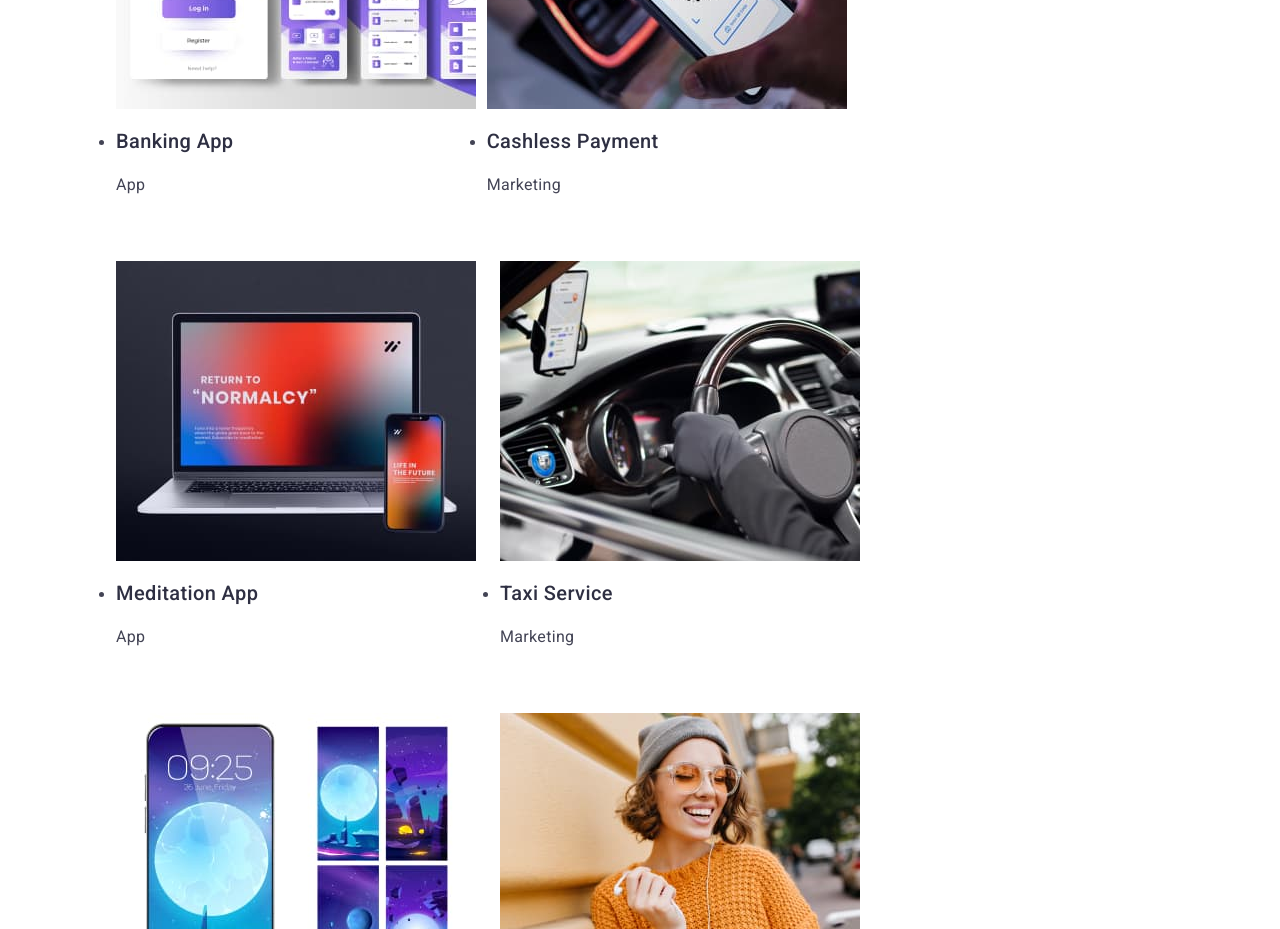
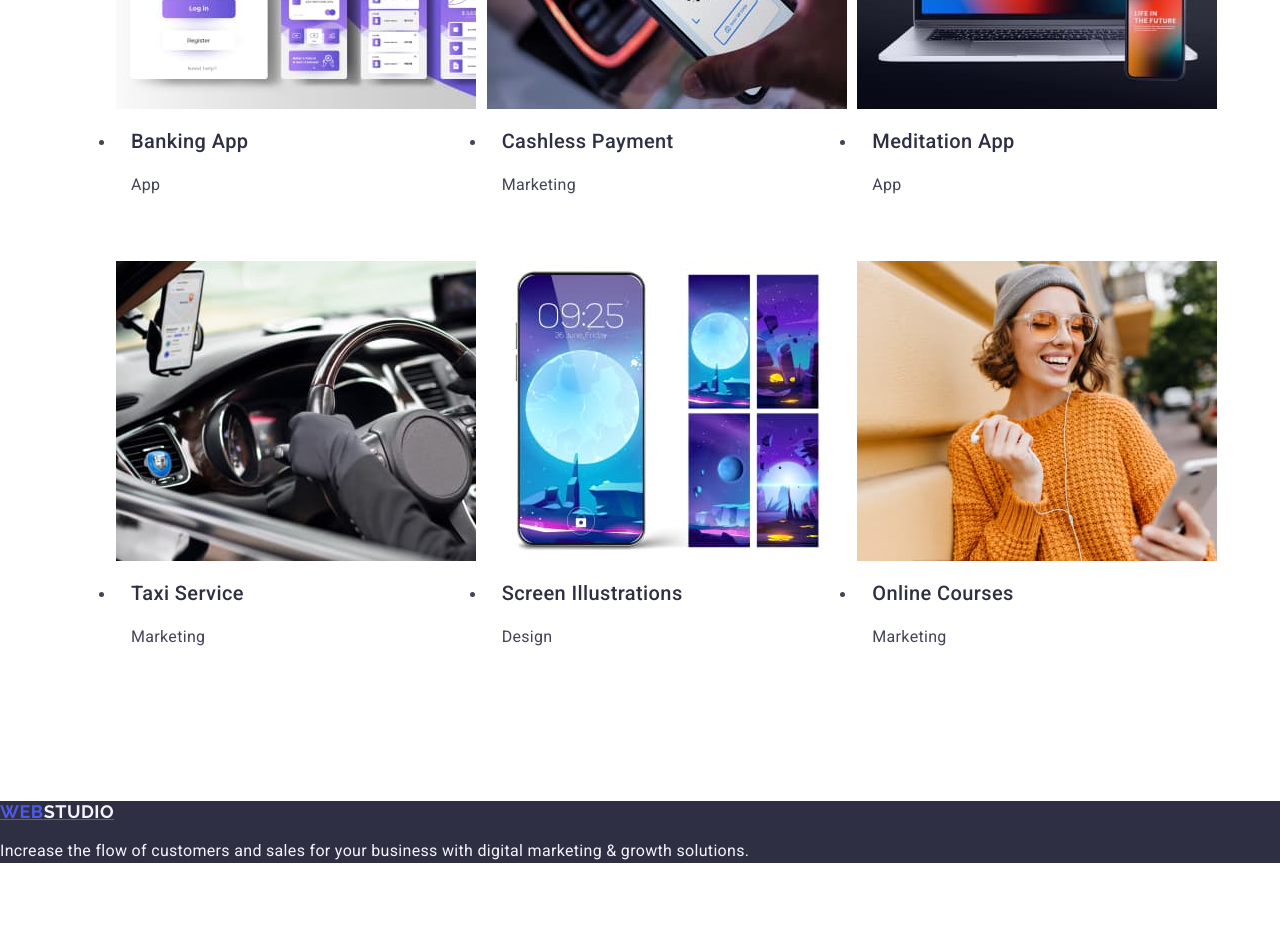
Before and after one commit to Brykiet/goit-markup-hw-03, a plain HTML site: page index.html in a window 1280 px wide. Shown: the part 2420-3349 px from the top of the page. After the commit the page ends 3299 px from the top, so only its background shows below. Drawn offline with nearby package versions, Linux system fonts and the light colour scheme.

Commit message:
Update index.html

```diff
--- a/index.html
+++ b/index.html
@@ -155,53 +155,65 @@
                 alt="screens of bank app"
                 width="360"
               />
+              <div class="container">
                 <h3 class="section-fourth-title">Banking App</h3>
                 <p class="section-fourth-text">App</p>
+              </div>
             </li>
-            <li>
+            <li class="section-fourth-list">
               <img
                 src="./images/cashless.jpg"
                 alt="paying with phone"
                 width="360"
               />
+              <div class="container">
                 <h3 class="section-fourth-title">Cashless Payment</h3>
                 <p class="section-fourth-text">Marketing</p>
+              </div>
             </li>
-            <li>
+            <li class="section-fourth-list">
               <img
                 src="./images/meditation.jpg"
                 alt="laptop with phone"
                 width="360"
               />
+              <div class="container">
                 <h3 class="section-fourth-title">Meditation App</h3>
                 <p class="section-fourth-text">App</p>
+              </div>
             </li>
-            <li>
+            <li class="section-fourth-list">
               <img
                 src="./images/taxiservice.jpg"
                 alt="controller in front of the steering wheel"
                 width="360"
               />
+              <div class="container">
                 <h3 class="section-fourth-title">Taxi Service</h3>
                 <p class="section-fourth-text">Marketing</p>
+              </div>
             </li>
-            <li>
+            <li class="section-fourth-list">
               <img
                 src="./images/screenilustration.jpg"
                 alt="phone screens with blue moon"
                 width="360"
               />
+              <div class="container">
                 <h3 class="section-fourth-title">Screen Illustrations</h3>
                 <p class="section-fourth-text">Design</p>
+              </div>
             </li>
-            <li>
+            <li class="section-fourth-list">
               <img
                 src="./images/onlinecourses.jpg"
                 alt="happy woman with glasses, orange sweater, gray hat"
                 width="360"
               />
+              <div class="container">
                 <h3 class="section-fourth-title">Online Courses</h3>
                 <p class="section-fourth-text">Marketing</p>
+              </div>
             </li>
           </ul>
         </div>
```
Lines whose indentation alone changed are shown as unchanged.
